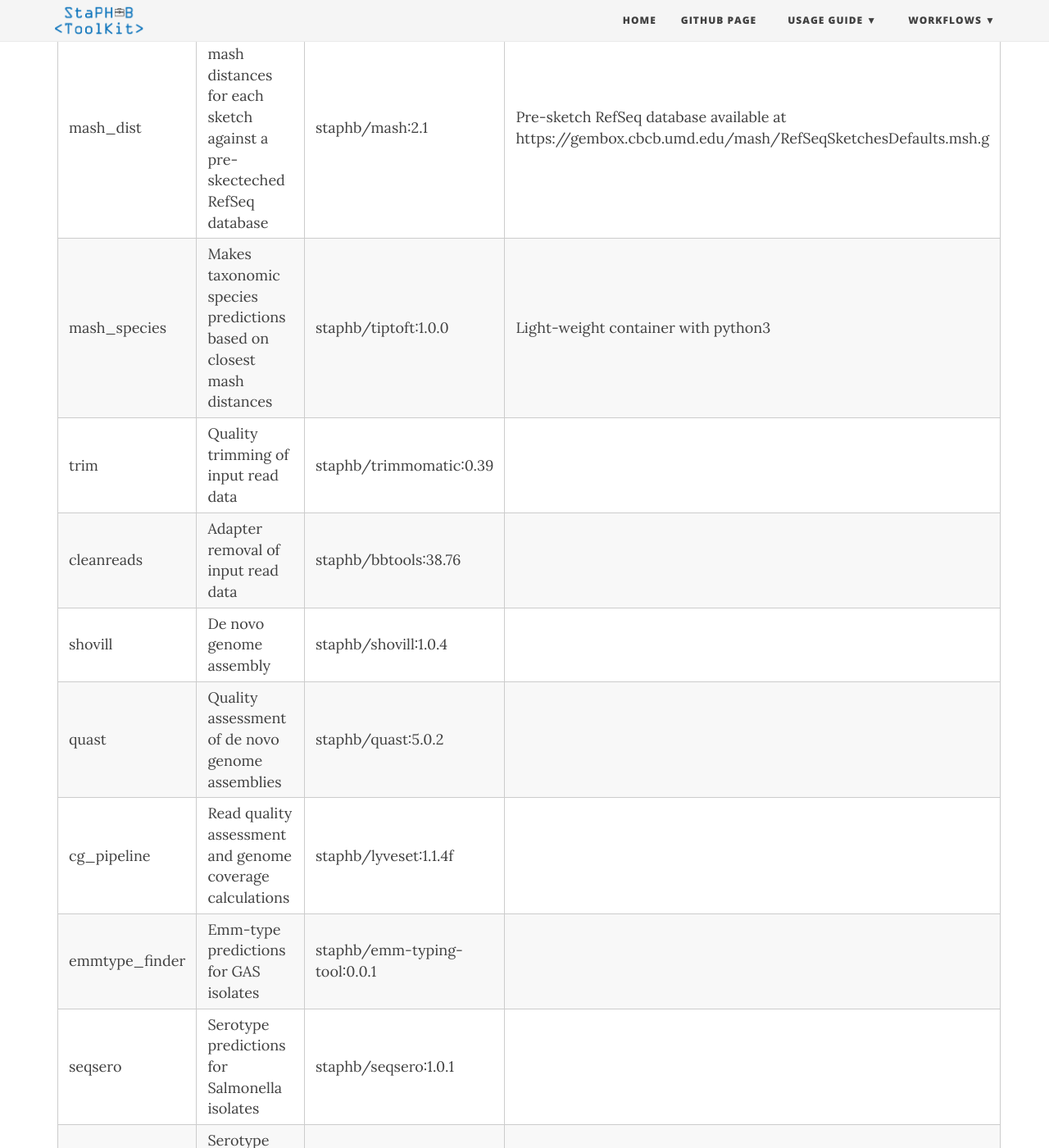
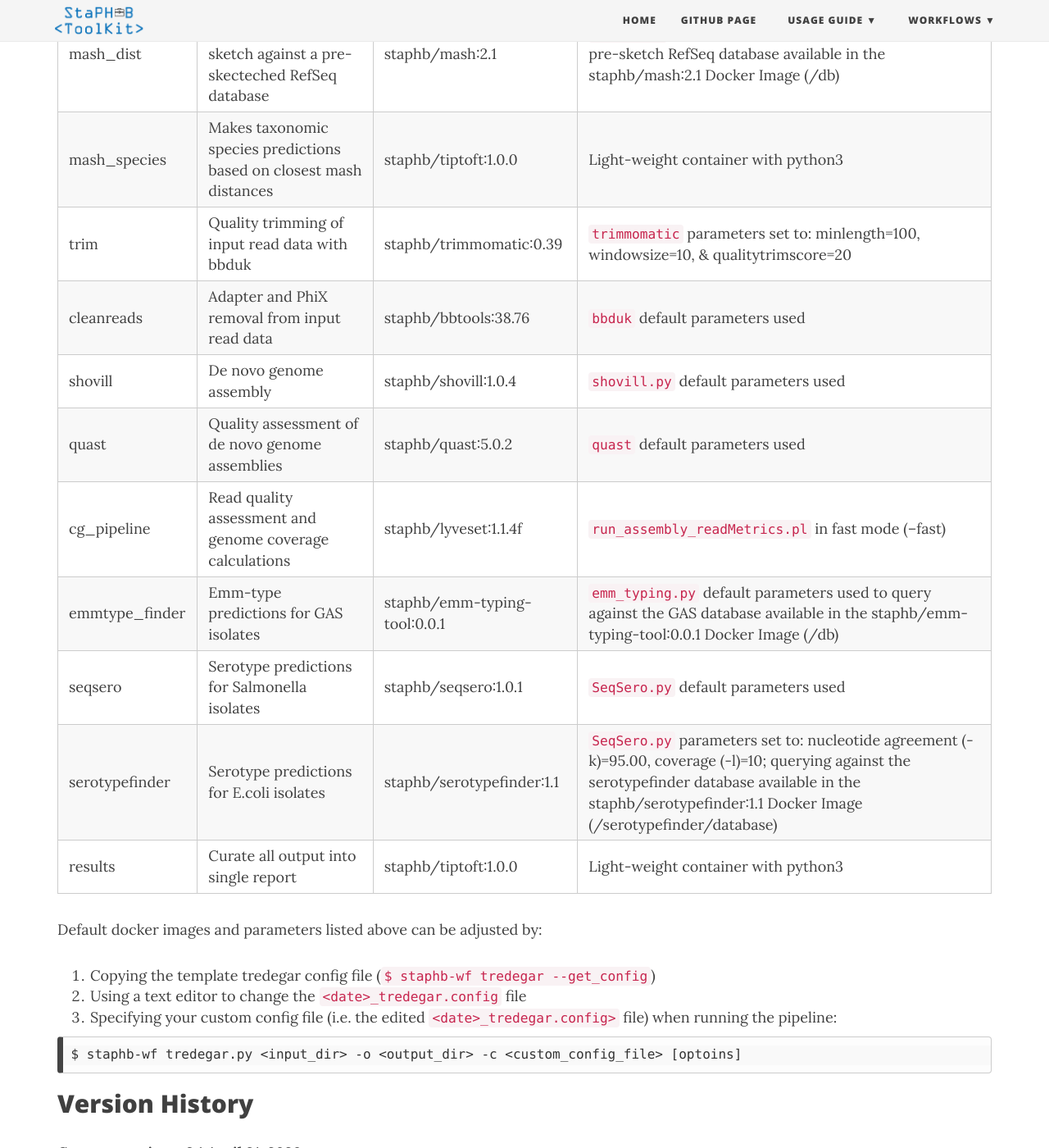
Before and after one commit to StaPH-B/staphb_toolkit, a Jekyll site: the page built from docs/workflow_docs/tredegar.md, in a window 1280 px wide and 1400 px high, scrolled down 3614 px. Shown: the whole window at 82% size. Built offline with Jekyll 4.4.1, drawn with Linux system fonts in a browser that asks for light colours; nearby versions of some CDN libraries; some of the changed text lies outside the part shown.

Commit message:
add docker image info

````diff
--- a/docs/workflow_docs/tredegar.md
+++ b/docs/workflow_docs/tredegar.md
@@ -27,7 +27,10 @@ If an `<output_dir>` is not provided, results will be written to a `tredegar_run
 
 
 ## Other Options
-- --profile: Custom nextflow profile.
+- `--profile`: Custom nextflow profile.
+- `--config`,`-c`, Path to a custom NextFlow configuration file
+- `--get_config`: Get a Nextflow configuration template for Tredegar
+- `--resume`: Resume a previous run
 
 ## Output:
 Tredegar will organize Mash, Trimmomatic, BBduk,S CG Pipeline, Shovill, Quast, SeqSero, SerotypeFinder, and PHE's emm typer results in `<tool>` subdirectories within the `<output_dir>`, where `<tool>` is the name
@@ -76,19 +79,27 @@ The base NextFlow configuration profiles (Docker, Singularity, and AWS) incorpor
 | Tredegar Process   | Function  | Docker Image  | Comment|
 |---|---|---|---|---|
 | preProcess  | Renames input read files for downstream processing | staphb/fastqc_container  | Light-weight container for quick text processing  |
-| mash_sketch  | Creates mash sketch files for each sample  | staphb/mash:2.1  |
-| mash_dist  | Calculates mash distances for each sketch against a pre-skecteched RefSeq database  | staphb/mash:2.1  | Pre-sketch RefSeq database available at https://gembox.cbcb.umd.edu/mash/RefSeqSketchesDefaults.msh.g |
+| mash_sketch  | Creates mash sketch files for each sample  | staphb/mash:2.1  | `mash sketch` default parameters used |
+| mash_dist  | Calculates mash distances for each sketch against a pre-skecteched RefSeq database  | staphb/mash:2.1  | `mash dist` default parameters used to query against the pre-sketch RefSeq database available in the staphb/mash:2.1 Docker Image (/db) |
 | mash_species  | Makes taxonomic species predictions based on closest mash distances | staphb/tiptoft:1.0.0  | Light-weight container with python3  |
-| trim  | Quality trimming of input read data  | staphb/trimmomatic:0.39  |
-| cleanreads  | Adapter removal of input read data  | staphb/bbtools:38.76  |
-| shovill | De novo genome assembly  | staphb/shovill:1.0.4  |
-| quast  | Quality assessment of de novo genome assemblies  | staphb/quast:5.0.2  |
-| cg_pipeline  | Read quality assessment and genome coverage calculations  | staphb/lyveset:1.1.4f  |
-| emmtype_finder  | Emm-type predictions for GAS isolates  | staphb/emm-typing-tool:0.0.1  |
-| seqsero  | Serotype predictions for Salmonella isolates  | staphb/seqsero:1.0.1  |
-| serotypefinder  | Serotype predictions for E.coli isolates  | staphb/serotypefinder:1.1  |
+| trim  | Quality trimming of input read data with bbduk  | staphb/trimmomatic:0.39  | `trimmomatic` parameters set to: minlength=100, windowsize=10, & qualitytrimscore=20|
+| cleanreads  | Adapter and PhiX removal from input read data  | staphb/bbtools:38.76  |`bbduk` default parameters used |
+| shovill | De novo genome assembly  | staphb/shovill:1.0.4  |`shovill.py` default parameters used |
+| quast  | Quality assessment of de novo genome assemblies  | staphb/quast:5.0.2  |`quast` default parameters used |
+| cg_pipeline  | Read quality assessment and genome coverage calculations  | staphb/lyveset:1.1.4f  | `run_assembly_readMetrics.pl` in fast mode (--fast)  |
+| emmtype_finder  | Emm-type predictions for GAS isolates  | staphb/emm-typing-tool:0.0.1  | `emm_typing.py` default parameters used to query against the GAS database available in the staphb/emm-typing-tool:0.0.1 Docker Image (/db)|
+| seqsero  | Serotype predictions for Salmonella isolates  | staphb/seqsero:1.0.1  | `SeqSero.py` default parameters used|
+| serotypefinder  | Serotype predictions for E.coli isolates  | staphb/serotypefinder:1.1  |`SeqSero.py` parameters set to: nucleotide agreement (-k)=95.00, coverage (-l)=10; querying against the serotypefinder database available in the staphb/serotypefinder:1.1 Docker Image (/serotypefinder/database)|
 | results | Curate all output into single report   |  staphb/tiptoft:1.0.0  | Light-weight container with python3  |
 
+Default docker images and parameters listed above can be adjusted by:
+1. Copying the template tredegar config file (`$ staphb-wf tredegar --get_config`)
+2. Using a text editor to change the `<date>_tredegar.config` file
+3. Specifying your custom config file (i.e. the edited `<date>_tredegar.config>` file) when running the pipeline:<br />
+
+```
+$ staphb-wf tredegar.py <input_dir> -o <output_dir> -c <custom_config_file> [optoins]
+```
 
 ## Version History
 
````
